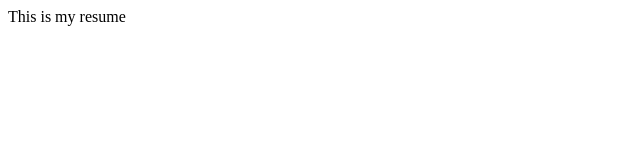
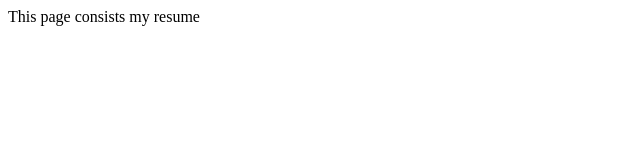
Before and after one commit to 2010030384/2010030384.github.io, a plain HTML site: page index.html in a window 1280 px wide. Shown: the full height of the page, 0-640 px from the left. Drawn offline with Linux system fonts and the light colour scheme.

Commit message:
Update index.html

```diff
--- a/index.html
+++ b/index.html
@@ -6,6 +6,6 @@
     </title>
   </head>
   <body>
-    This is my resume
+    This page consists my resume
   </body>
 </html>
```
